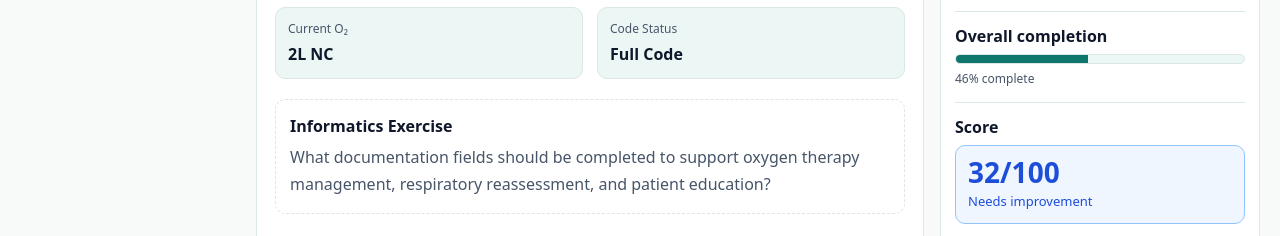
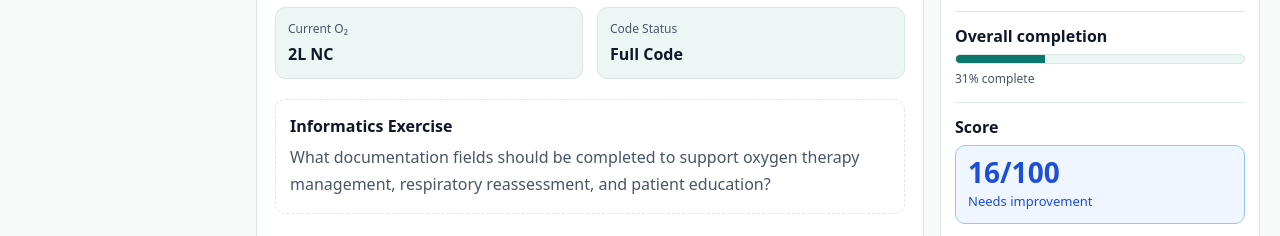
Before and after one commit to bamao33-hub/nursebridge-web, a Next.js app: page /practice-lab/chart in a window 1280 px wide. Shown: the part 656-892 px from the top of the page. Built offline with nearby package versions, Linux system fonts and the light colour scheme.

Commit message:
Update page.tsx

```diff
--- a/app/practice-lab/chart/page.tsx
+++ b/app/practice-lab/chart/page.tsx
@@ -640,14 +640,24 @@ function ChartSimulationContent({ selectedCase }: { selectedCase: CaseKey }) {
 
   const missingFlowItems = useMemo(() => {
   const items: string[] = [];
+
   if (!flow.temp) items.push("Temperature");
   if (!flow.pulse) items.push("Pulse");
   if (!flow.bp) items.push("Blood pressure");
   if (!flow.spo2) items.push("SpO₂");
   if (!flow.pain) items.push("Pain");
+  if (!flow.lungSounds) items.push("Lung sounds");
+  if (!flow.cough) items.push("Cough");
+  if (!flow.activityTolerance) items.push("Activity tolerance");
+  if (!flow.orientation) items.push("Orientation");
+  if (!flow.pupils) items.push("Pupils");
+  if (!flow.heartRhythm) items.push("Heart rhythm");
+  if (!flow.bowelSounds) items.push("Bowel sounds");
+  if (!flow.skinCondition) items.push("Skin condition");
+  if (!flow.assistLevel) items.push("Assist level");
+
   return items;
 }, [flow]);
-
   const missingIOItems = useMemo(() => {
     if (caseKey !== "chf" && caseKey !== "trauma") return [];
     const items: string[] = [];
@@ -675,8 +685,8 @@ function ChartSimulationContent({ selectedCase }: { selectedCase: CaseKey }) {
 
   const scoreData = useMemo(() => {
     let score = 100;
-    score -= missingDocItems.length * 6;
-    score -= missingFlowItems.length * 4;
+    score -= missingDocItems.length * 5;
+score -= missingFlowItems.length * 3;
 score -= missingIOItems.length * 4;
 score -= marGaps.length * 6;
     if (doc.narrative.trim().length >= 120) score += 2;
@@ -707,12 +717,12 @@ function ChartSimulationContent({ selectedCase }: { selectedCase: CaseKey }) {
  const completionPct = Math.max(
   0,
   Math.round(
-      ((24 -
+    ((32 -
       Math.min(missingDocItems.length, 8) -
-        Math.min(missingFlowItems.length, 6) -
+      Math.min(missingFlowItems.length, 14) -
       Math.min(missingIOItems.length, 6) -
       Math.min(marGaps.length, 6)) /
-        24) *
+      32) *
       100
   )
 );
```
Lines whose indentation alone changed are shown as unchanged.
